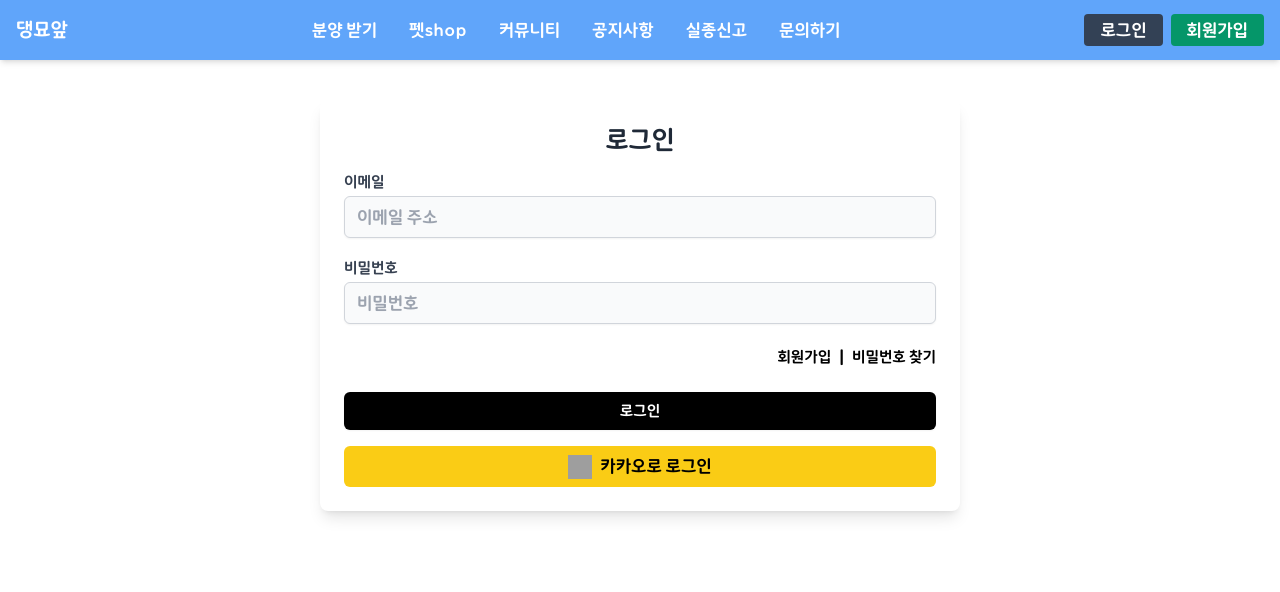
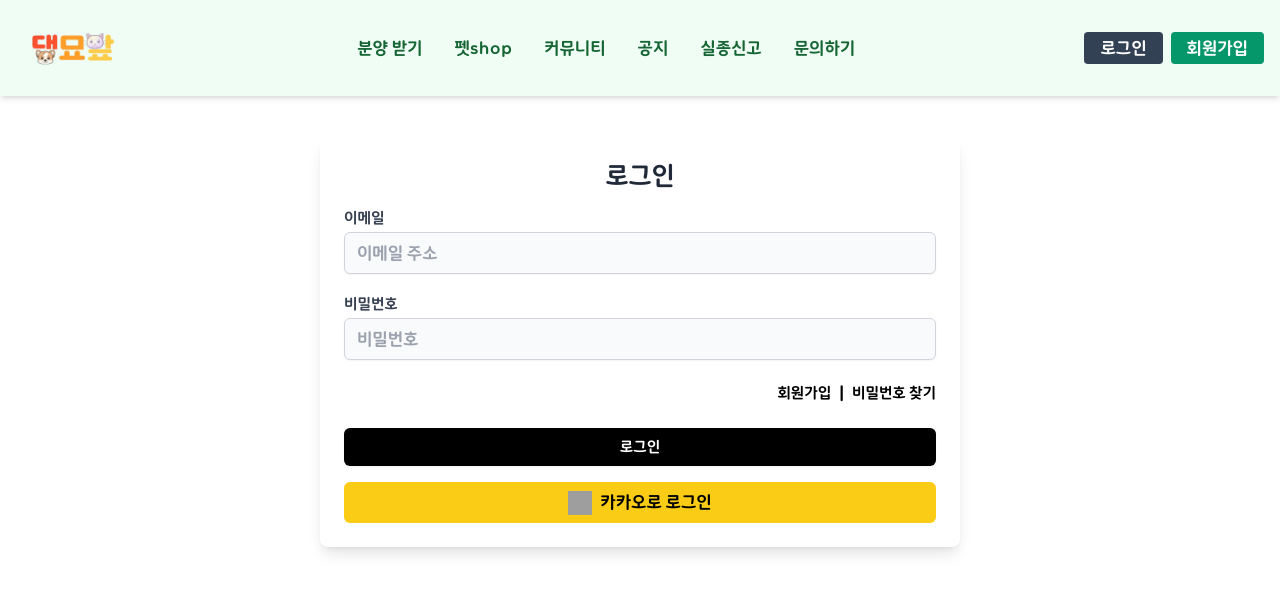
Before and after one commit to myj1217/daengmyoapp, a React (Create React App) app in the folder front/: page /member/login in a window 1280 px wide. Shown: the top 592 px of the page. Built offline with nearby package versions, Linux system fonts and the light colour scheme; grey boxes are pictures that could not be loaded.

Commit message:
register

```diff
--- a/front/src/api/kakaoApi.js
+++ b/front/src/api/kakaoApi.js
@@ -1,10 +1,10 @@
 import axios from "axios";
 
-import { host } from "./memberApi";
+import { API_SERVER_HOST } from "./rootApi";
 
 const rest_api_key = `a5a056ea6c3d041bcc4ad8c2a732b010`; //REST키값
 
-const redirect_uri = `http://localhost:3000/member/kakao`;
+const redirect_uri = `http://localAPI_SERVER_A:3000/member/kakao`;
 
 const auth_code_path = `https://kauth.kakao.com/oauth/authorize`;
 
@@ -38,7 +38,7 @@ export const getAccessToken = async (authCode) => {
 
 export const getMemberWithAccessToken = async (accessToken) => {
   const res = await axios.get(
-    `${host}/api/member/kakao?accessToken=${accessToken}`
+    `${API_SERVER_HOST}/api/member/kakao?accessToken=${accessToken}`
   );
 
   return res.data;
--- a/front/src/api/memberApi.js
+++ b/front/src/api/memberApi.js
@@ -1,12 +1,13 @@
 import axios from "axios";
-import { API_SERVER_HOST } from "./rootApi";
 import jwtAxios from "../utils/jwtUtil";
 
-export const host = `${API_SERVER_HOST}/member`;
+import { API_SERVER_HOST } from "./rootApi";
 
 const header = {
   headers: { "Content-Type": "application/x-www-form-urlencoded" },
 };
+
+const host = `${API_SERVER_HOST}/member`
 
 export const loginPost = async (loginParam) => {
   const form = new FormData();
--- a/front/src/api/rootApi.js
+++ b/front/src/api/rootApi.js
@@ -1,2 +1,2 @@
 // 서버 주소
-export const API_SERVER_HOST = "http://localhost:8081";
+export const API_SERVER_HOST = "http://localhost:8080";
--- a/front/src/components/menus/BasicMenu.js
+++ b/front/src/components/menus/BasicMenu.js
@@ -1,38 +1,25 @@
-import React, { useEffect } from "react";
+import React from "react";
 import { Link } from "react-router-dom";
-import { useSelector } from "react-redux";
-import useCustomCart from "../../hooks/useCustomCart";
 import useCustomLogin from "../../hooks/useCustomLogin";
+import image from "../../images/logo.png"
+const BasicMenu = () => {
+  const { isLogin, doLogout, moveToPath } = useCustomLogin();
 
-const BasicMenu = () => {
-  const loginState = useSelector((state) => state.loginSlice);
-  const { isLogin, doLogout, moveToPath } = useCustomLogin();
-  const { refreshCart, cartItems } = useCustomCart();
-
-  // 로그아웃 핸들러
-  const logoutHandler = () => {
+  const clickLogout = () => {
     doLogout();
     moveToPath("/");
   };
-
-  useEffect(() => {
-    if (isLogin) {
-      refreshCart();
-    }
-  }, [isLogin]);
-
   return (
-    <header className="bg-blue-400 text-white p-4 shadow-md">
-      <div className="container mx-auto flex justify-between items-center">
+    <header className="flex bg-green-50 text-green-800 p-4 shadow-md w-full h-24 sticky top-0 z-50">
+      <div className="container mx-auto flex justify-between items-center h-full w-full">
         <Link to="/" className="text-lg font-bold">
-          댕묘앞
+        <img src={image} alt="logo" className="w-28 h-auto"></img>
         </Link>
         <nav>
           <ul className="flex gap-8">
-            {" "}
             <li>
               <Link
-                to="/"
+                to="/adopt"
                 className="hover:text-amber-200 transition-colors duration-300"
               >
                 분양 받기
@@ -40,7 +27,7 @@ const BasicMenu = () => {
             </li>
             <li>
               <Link
-                to="/products/"
+                to="/products/list"
                 className="hover:text-amber-200 transition-colors duration-300"
               >
                 펫shop
@@ -48,7 +35,7 @@ const BasicMenu = () => {
             </li>
             <li>
               <Link
-                to="/community"
+                to="/comunity"
                 className="hover:text-amber-200 transition-colors duration-300"
               >
                 커뮤니티
@@ -59,7 +46,7 @@ const BasicMenu = () => {
                 to="/"
                 className="hover:text-amber-200 transition-colors duration-300"
               >
-                공지사항
+                공지
               </Link>
             </li>
             <li>
@@ -72,7 +59,7 @@ const BasicMenu = () => {
             </li>
             <li>
               <Link
-                to="/"
+                to="/about"
                 className="hover:text-amber-200 transition-colors duration-300"
               >
                 문의하기
@@ -80,44 +67,27 @@ const BasicMenu = () => {
             </li>
           </ul>
         </nav>
-        <div>
-          {!loginState.email ? (
+        <div className="">
+          {isLogin ? (
+            <button
+              onClick={clickLogout}
+              className="ml-2 bg-emerald-600 py-2 px-4 rounded hover:bg-emerald-500 transition-colors duration-300 text-white"
+            >
+              로그아웃
+            </button>
+          ) : (
             <>
               <Link
                 to="/member/login"
-                className="bg-slate-700 py-2 px-4 rounded hover:bg-slate-600 transition-colors duration-300"
+                className="bg-slate-700 py-2 px-4 rounded hover:bg-slate-600 transition-colors duration-300 text-white"
               >
                 로그인
               </Link>
               <Link
                 to="/member/register"
-                className="ml-2 bg-emerald-600 py-2 px-4 rounded hover:bg-emerald-500 transition-colors duration-300"
+                className="ml-2 bg-emerald-600 py-2 px-4 rounded hover:bg-emerald-500 transition-colors duration-300 text-white"
               >
                 회원가입
-              </Link>
-            </>
-          ) : (
-            <>
-              <Link
-                to="/cart"
-                className="bg-slate-700 py-2 px-4 rounded hover:bg-slate-600 transition-colors duration-300"
-              >
-                장바구니
-              </Link>
-              <div className="text-xs pl-1 ml-1 rounded-full bg-red-500 w-4 h-4">
-                <Link to={"/cart"}>{cartItems.length}</Link>
-              </div>
-              <Link
-                to="/member/mypage"
-                className="ml-2 bg-emerald-600 py-2 px-4 rounded hover:bg-emerald-500 transition-colors duration-300"
-              >
-                마이페이지
-              </Link>
-              <Link
-                to="/member/login"
-                className="bg-slate-700 py-2 px-4 rounded hover:bg-slate-600 transition-colors duration-300"
-              >
-                <div onClick={logoutHandler}>로그아웃</div>
               </Link>
             </>
           )}
--- a/front/src/utils/jwtUtil.js
+++ b/front/src/utils/jwtUtil.js
@@ -1,6 +1,6 @@
 import axios from "axios";
 import { getCookie, setCookie } from "./cookieUtil";
-import { host } from "../api/memberApi";
+import { API_SERVER_HOST } from "../api/rootApi";
 
 const jwtAxios = axios.create();
 
@@ -9,7 +9,7 @@ const refreshJWT = async (accessToken, refreshToken) => {
   const header = { headers: { Authorization: `Bearer ${accessToken}` } };
 
   const res = await axios.get(
-    `${host}/refresh?refreshToken=${refreshToken}`,
+    `${API_SERVER_HOST}/refresh?refreshToken=${refreshToken}`,
     header
   );
 
```
Also changed, not shown: front/src/images/logo.png (added).
